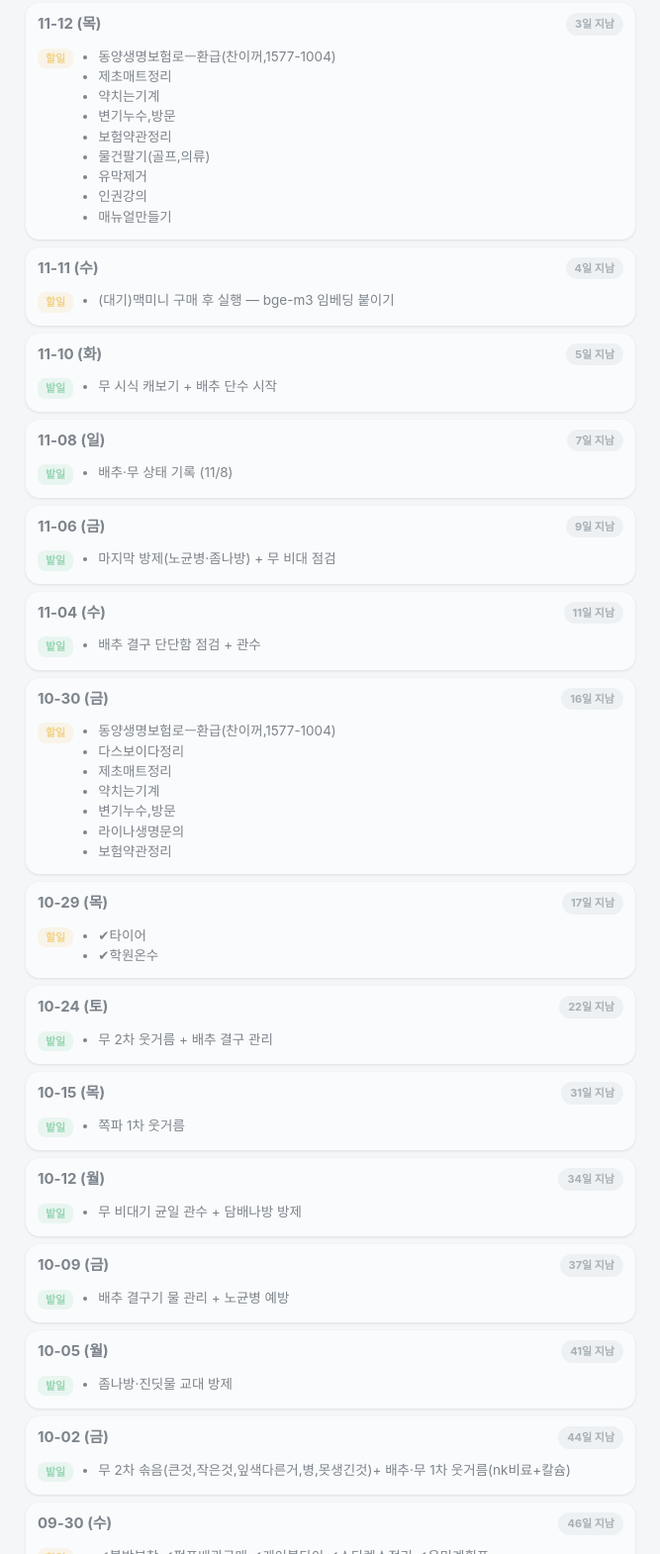
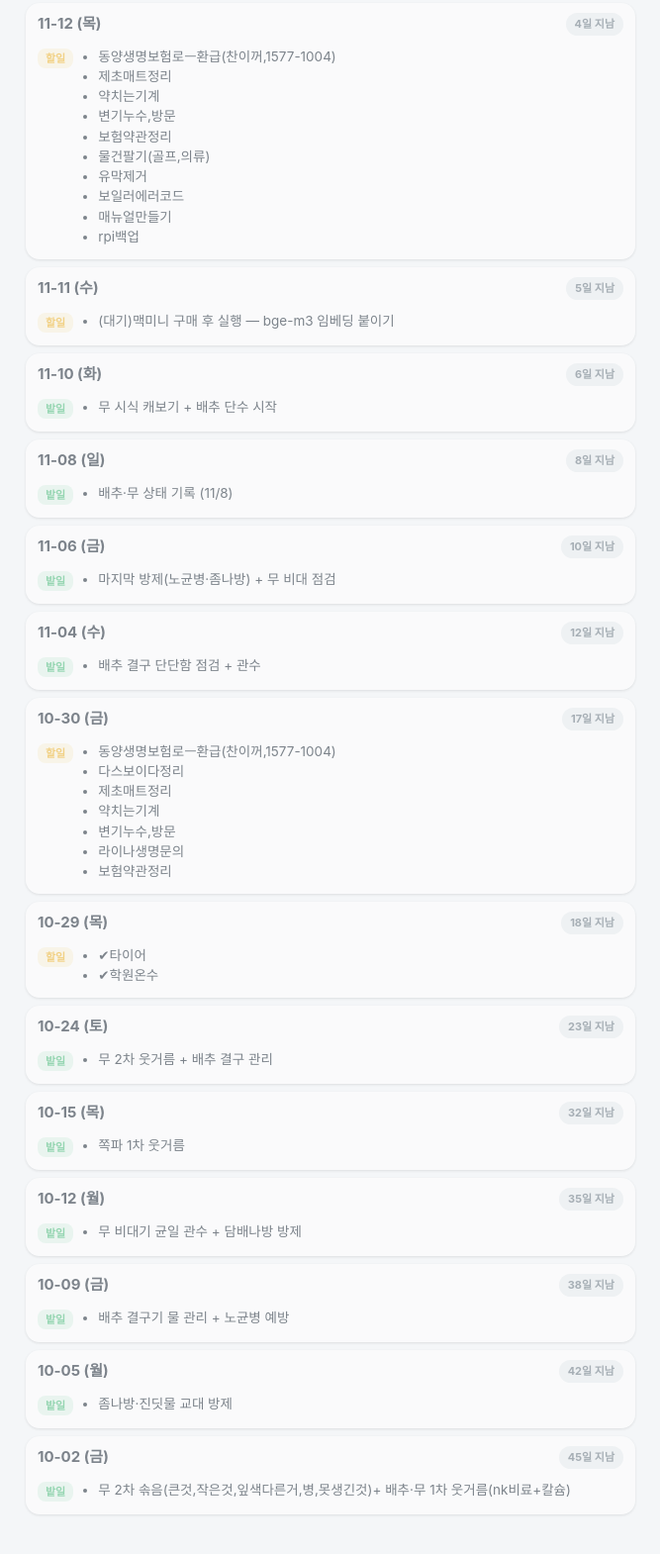
Before and after one commit to jod2580-blip/jod2580-blip.github.io, a plain HTML site: page calendar.html in a window 1280 px wide. Shown: the part 1230-2800 px from the top of the page at 99% size, without its empty margins (306-973 px from the left). Drawn offline with Linux system fonts and the light colour scheme.

Commit message:
update calendar.html (두리 자동생성)

```diff
--- a/calendar.html
+++ b/calendar.html
@@ -61,13 +61,13 @@
 <body>
 <header>
   <h1>🌿 땡초의 캘린더</h1>
-  <p class="sub">할일 · 밭일 &nbsp;|&nbsp; 업데이트 2026-11-15 07:00</p>
+  <p class="sub">할일 · 밭일 &nbsp;|&nbsp; 업데이트 2026-11-16 00:10</p>
   <nav class="menu">
     <a href="index.html">🏠 홈</a>
     <a href="calendar.html" class="on">📅 캘린더</a>
     <a href="train.html">🚝 열차</a>
     <a href="journal.html">🌱 재배일지</a>
-    <a href="team.html">🐶 조직도</a> · <a href="ai.html">🤖 AI학습</a>
+    <a href="ai.html">🤖 AI학습</a>
     <a href="mental.html">🎾 멘탈</a>
     <a href="privacy.html">🔒 개인정보</a>
   </nav>
@@ -85,28 +85,27 @@
     <div class="l3-note">시각표(공공데이터) 기반 추정 위치 · 실제 지연·임시운행 미반영 · 1초마다 자동 갱신</div>
   </div>
   <h2>다가오는 일정</h2>
-  <div class="card today"><div class="card-head"><span class="date">11-15 (일)</span><span class="badge today">오늘</span></div><div class="item"><span class="tag tag-farm">밭일</span><ul><li>쪽파 웃거름 금지 확인</li></ul></div></div>
-<div class="card soon"><div class="card-head"><span class="date">11-17 (화)</span><span class="badge soon">D-2</span></div><div class="item"><span class="tag tag-farm">밭일</span><ul><li>배추 수확 시작 + 김장</li></ul></div></div>
-<div class="card soon"><div class="card-head"><span class="date">11-20 (금)</span><span class="badge soon">D-5</span></div><div class="item"><span class="tag tag-farm">밭일</span><ul><li>김장 마무리 + 저장 점검</li></ul></div></div>
-<div class="card "><div class="card-head"><span class="date">11-25 (수)</span><span class="badge ">D-10</span></div><div class="item"><span class="tag tag-farm">밭일</span><ul><li>쪽파 부직포 피복(월동) +   정리</li></ul></div></div>
-<div class="card "><div class="card-head"><span class="date">11-28 (토)</span><span class="badge ">D-13</span></div><div class="item"><span class="tag tag-farm">밭일</span><ul><li>저장물 상태 점검</li></ul></div></div>
+  <div class="card soon"><div class="card-head"><span class="date">11-17 (화)</span><span class="badge soon">내일</span></div><div class="item"><span class="tag tag-farm">밭일</span><ul><li>배추 수확 시작 + 김장</li></ul></div></div>
+<div class="card soon"><div class="card-head"><span class="date">11-20 (금)</span><span class="badge soon">D-4</span></div><div class="item"><span class="tag tag-farm">밭일</span><ul><li>김장 마무리 + 저장 점검</li></ul></div></div>
+<div class="card "><div class="card-head"><span class="date">11-25 (수)</span><span class="badge ">D-9</span></div><div class="item"><span class="tag tag-farm">밭일</span><ul><li>쪽파 부직포 피복(월동) +   정리</li></ul></div></div>
+<div class="card "><div class="card-head"><span class="date">11-28 (토)</span><span class="badge ">D-12</span></div><div class="item"><span class="tag tag-farm">밭일</span><ul><li>저장물 상태 점검</li></ul></div></div>
   <h2>지난 일정</h2>
-  <div class="card past"><div class="card-head"><span class="date">11-13 (금)</span><span class="badge past">2일 지남</span></div><div class="item"><span class="tag tag-farm">밭일</span><ul><li>무 수확(1차) + 저장 준비</li></ul></div></div>
-<div class="card past"><div class="card-head"><span class="date">11-12 (목)</span><span class="badge past">3일 지남</span></div><div class="item"><span class="tag tag-task">할일</span><ul><li>동양생명보험로ㅡ환급(찬이꺼,1577-1004)</li><li>제초매트정리</li><li>약치는기계</li><li>변기누수,방문</li><li>보험약관정리</li><li>물건팔기(골프,의류)</li><li>유막제거</li><li>인권강의</li><li>매뉴얼만들기</li></ul></div></div>
-<div class="card past"><div class="card-head"><span class="date">11-11 (수)</span><span class="badge past">4일 지남</span></div><div class="item"><span class="tag tag-task">할일</span><ul><li>(대기)맥미니 구매 후 실행 — bge-m3 임베딩 붙이기</li></ul></div></div>
-<div class="card past"><div class="card-head"><span class="date">11-10 (화)</span><span class="badge past">5일 지남</span></div><div class="item"><span class="tag tag-farm">밭일</span><ul><li>무 시식 캐보기 + 배추 단수 시작</li></ul></div></div>
-<div class="card past"><div class="card-head"><span class="date">11-08 (일)</span><span class="badge past">7일 지남</span></div><div class="item"><span class="tag tag-farm">밭일</span><ul><li>배추·무 상태 기록 (11/8)</li></ul></div></div>
-<div class="card past"><div class="card-head"><span class="date">11-06 (금)</span><span class="badge past">9일 지남</span></div><div class="item"><span class="tag tag-farm">밭일</span><ul><li>마지막 방제(노균병·좀나방) + 무 비대 점검</li></ul></div></div>
-<div class="card past"><div class="card-head"><span class="date">11-04 (수)</span><span class="badge past">11일 지남</span></div><div class="item"><span class="tag tag-farm">밭일</span><ul><li>배추 결구 단단함 점검 + 관수</li></ul></div></div>
-<div class="card past"><div class="card-head"><span class="date">10-30 (금)</span><span class="badge past">16일 지남</span></div><div class="item"><span class="tag tag-task">할일</span><ul><li>동양생명보험로ㅡ환급(찬이꺼,1577-1004)</li><li>다스보이다정리</li><li>제초매트정리</li><li>약치는기계</li><li>변기누수,방문</li><li>라이나생명문의</li><li>보험약관정리</li></ul></div></div>
-<div class="card past"><div class="card-head"><span class="date">10-29 (목)</span><span class="badge past">17일 지남</span></div><div class="item"><span class="tag tag-task">할일</span><ul><li>✔타이어</li><li>✔학원온수</li></ul></div></div>
-<div class="card past"><div class="card-head"><span class="date">10-24 (토)</span><span class="badge past">22일 지남</span></div><div class="item"><span class="tag tag-farm">밭일</span><ul><li>무 2차 웃거름 + 배추 결구 관리</li></ul></div></div>
-<div class="card past"><div class="card-head"><span class="date">10-15 (목)</span><span class="badge past">31일 지남</span></div><div class="item"><span class="tag tag-farm">밭일</span><ul><li>쪽파 1차 웃거름</li></ul></div></div>
-<div class="card past"><div class="card-head"><span class="date">10-12 (월)</span><span class="badge past">34일 지남</span></div><div class="item"><span class="tag tag-farm">밭일</span><ul><li>무 비대기 균일 관수 + 담배나방 방제</li></ul></div></div>
-<div class="card past"><div class="card-head"><span class="date">10-09 (금)</span><span class="badge past">37일 지남</span></div><div class="item"><span class="tag tag-farm">밭일</span><ul><li>배추 결구기 물 관리 + 노균병 예방</li></ul></div></div>
-<div class="card past"><div class="card-head"><span class="date">10-05 (월)</span><span class="badge past">41일 지남</span></div><div class="item"><span class="tag tag-farm">밭일</span><ul><li>좀나방·진딧물 교대 방제</li></ul></div></div>
-<div class="card past"><div class="card-head"><span class="date">10-02 (금)</span><span class="badge past">44일 지남</span></div><div class="item"><span class="tag tag-farm">밭일</span><ul><li>무 2차 솎음(큰것,작은것,잎색다른거,병,못생긴것)+ 배추·무 1차 웃거름(nk비료+칼슘)</li></ul></div></div>
-<div class="card past"><div class="card-head"><span class="date">09-30 (수)</span><span class="badge past">46일 지남</span></div><div class="item"><span class="tag tag-task">할일</span><ul><li>✔블박부착,✔펌프배관구매,✔케이블타이,✔스타렉스정리,✔윤미계획표</li></ul></div></div>
+  <div class="card past"><div class="card-head"><span class="date">11-15 (일)</span><span class="badge past">1일 지남</span></div><div class="item"><span class="tag tag-farm">밭일</span><ul><li>쪽파 웃거름 금지 확인</li></ul></div></div>
+<div class="card past"><div class="card-head"><span class="date">11-13 (금)</span><span class="badge past">3일 지남</span></div><div class="item"><span class="tag tag-farm">밭일</span><ul><li>무 수확(1차) + 저장 준비</li></ul></div></div>
+<div class="card past"><div class="card-head"><span class="date">11-12 (목)</span><span class="badge past">4일 지남</span></div><div class="item"><span class="tag tag-task">할일</span><ul><li>동양생명보험로ㅡ환급(찬이꺼,1577-1004)</li><li>제초매트정리</li><li>약치는기계</li><li>변기누수,방문</li><li>보험약관정리</li><li>물건팔기(골프,의류)</li><li>유막제거</li><li>보일러에러코드</li><li>매뉴얼만들기</li><li>rpi백업</li></ul></div></div>
+<div class="card past"><div class="card-head"><span class="date">11-11 (수)</span><span class="badge past">5일 지남</span></div><div class="item"><span class="tag tag-task">할일</span><ul><li>(대기)맥미니 구매 후 실행 — bge-m3 임베딩 붙이기</li></ul></div></div>
+<div class="card past"><div class="card-head"><span class="date">11-10 (화)</span><span class="badge past">6일 지남</span></div><div class="item"><span class="tag tag-farm">밭일</span><ul><li>무 시식 캐보기 + 배추 단수 시작</li></ul></div></div>
+<div class="card past"><div class="card-head"><span class="date">11-08 (일)</span><span class="badge past">8일 지남</span></div><div class="item"><span class="tag tag-farm">밭일</span><ul><li>배추·무 상태 기록 (11/8)</li></ul></div></div>
+<div class="card past"><div class="card-head"><span class="date">11-06 (금)</span><span class="badge past">10일 지남</span></div><div class="item"><span class="tag tag-farm">밭일</span><ul><li>마지막 방제(노균병·좀나방) + 무 비대 점검</li></ul></div></div>
+<div class="card past"><div class="card-head"><span class="date">11-04 (수)</span><span class="badge past">12일 지남</span></div><div class="item"><span class="tag tag-farm">밭일</span><ul><li>배추 결구 단단함 점검 + 관수</li></ul></div></div>
+<div class="card past"><div class="card-head"><span class="date">10-30 (금)</span><span class="badge past">17일 지남</span></div><div class="item"><span class="tag tag-task">할일</span><ul><li>동양생명보험로ㅡ환급(찬이꺼,1577-1004)</li><li>다스보이다정리</li><li>제초매트정리</li><li>약치는기계</li><li>변기누수,방문</li><li>라이나생명문의</li><li>보험약관정리</li></ul></div></div>
+<div class="card past"><div class="card-head"><span class="date">10-29 (목)</span><span class="badge past">18일 지남</span></div><div class="item"><span class="tag tag-task">할일</span><ul><li>✔타이어</li><li>✔학원온수</li></ul></div></div>
+<div class="card past"><div class="card-head"><span class="date">10-24 (토)</span><span class="badge past">23일 지남</span></div><div class="item"><span class="tag tag-farm">밭일</span><ul><li>무 2차 웃거름 + 배추 결구 관리</li></ul></div></div>
+<div class="card past"><div class="card-head"><span class="date">10-15 (목)</span><span class="badge past">32일 지남</span></div><div class="item"><span class="tag tag-farm">밭일</span><ul><li>쪽파 1차 웃거름</li></ul></div></div>
+<div class="card past"><div class="card-head"><span class="date">10-12 (월)</span><span class="badge past">35일 지남</span></div><div class="item"><span class="tag tag-farm">밭일</span><ul><li>무 비대기 균일 관수 + 담배나방 방제</li></ul></div></div>
+<div class="card past"><div class="card-head"><span class="date">10-09 (금)</span><span class="badge past">38일 지남</span></div><div class="item"><span class="tag tag-farm">밭일</span><ul><li>배추 결구기 물 관리 + 노균병 예방</li></ul></div></div>
+<div class="card past"><div class="card-head"><span class="date">10-05 (월)</span><span class="badge past">42일 지남</span></div><div class="item"><span class="tag tag-farm">밭일</span><ul><li>좀나방·진딧물 교대 방제</li></ul></div></div>
+<div class="card past"><div class="card-head"><span class="date">10-02 (금)</span><span class="badge past">45일 지남</span></div><div class="item"><span class="tag tag-farm">밭일</span><ul><li>무 2차 솎음(큰것,작은것,잎색다른거,병,못생긴것)+ 배추·무 1차 웃거름(nk비료+칼슘)</li></ul></div></div>
 </main>
 <footer>
   <p>문의: jod2580@gmail.com · <a href="index.html">홈</a> · <a href="privacy.html">개인정보처리방침</a></p>
```
